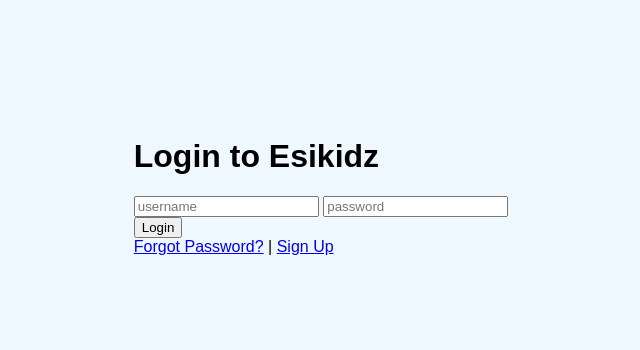
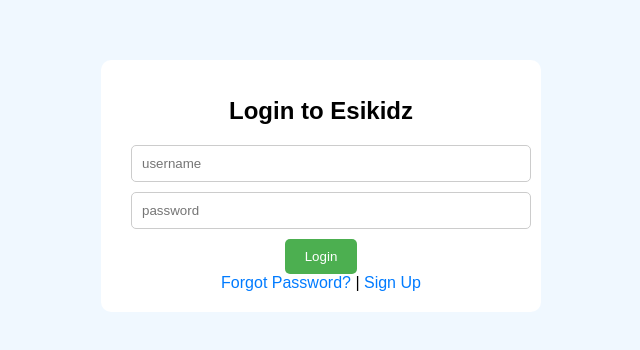
Before and after one commit to gidemho/Esikidz-Login-System, a plain HTML site: page index.html in a window 1280 px wide. Shown: the part 214-564 px from the top of the page, without its empty margins (319-959 px from the left). Drawn offline with Linux system fonts and the light colour scheme.

Commit message:
added a kid-friendly styling page

```diff
--- a/style.css
+++ b/style.css
@@ -1,3 +1,4 @@
+/* Styles the Body of the page */
 body {
     font-family: 'Arial', Helvetica, sans-serif;
     background-color:aliceblue;
@@ -7,3 +8,57 @@
     height: 100vh;
     margin: 0;
 }
+
+/* Styles the Login form containerfor the page */
+.login-container {
+    background-color: white;
+    padding: 20px;
+    border-radius: 10px;
+    box-shadow: 0 4px 8px rgba(red, green, blue, alpha);
+    text-align: center;
+    max-width: 400px;
+    width: 100%;
+}
+
+/* Styles the head of the page */
+h1 {
+    font-size: 24px;
+    margin-bottom: 20px;
+}
+
+/* Input field styles */
+input {
+    display: block;
+    width: 100%;
+    padding: 10px;
+    margin: 10px;
+    border-radius: 5px;
+    border: 1px solid #ccc;
+    box-sizing: border-box;
+}
+
+/* Styles Button */
+button {
+    background-color: #4caf50;
+    color: white;
+    padding: 10px 20px;
+    border: none;
+    border-radius: 5px;
+    cursor: pointer;
+}
+
+/* Button hover effect */
+button:hover {
+    background-color: #45a049;
+}
+
+/* link styles */
+a {
+    color: #007bff;
+    text-decoration: none;
+}
+
+/* link hover effect */
+a:hover {
+    text-decoration: underline;
+}
```
